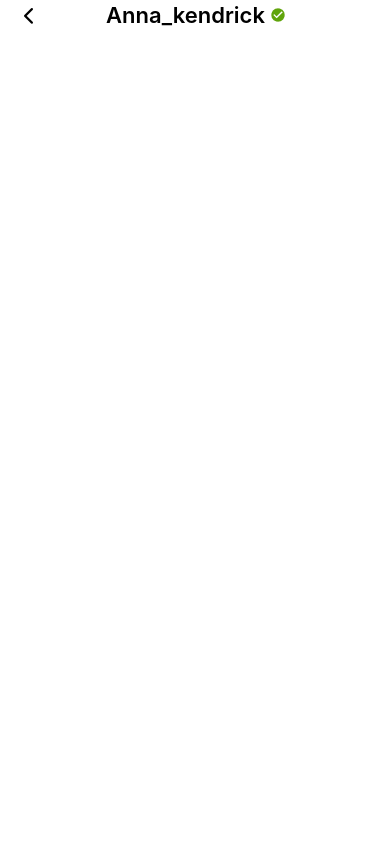
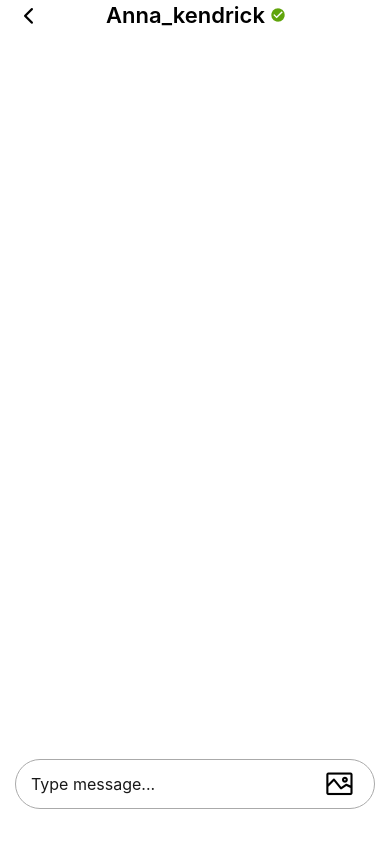
Before and after one commit to TruthTheDeveloper/Plug, a React Native app: screen / in a window 390 px wide. Built offline with nearby package versions, Linux system fonts and the light colour scheme.

Commit message:
December 15th

```diff
--- /dev/null
+++ b/App/components/Chat/ChatInputBar.tsx
@@ -0,0 +1,72 @@
+import React, {FC} from 'react';
+import { View, Text, StyleSheet, Dimensions, TextInput } from 'react-native';
+
+import Icon1 from 'react-native-vector-icons/AntDesign';
+import Icon2 from 'react-native-vector-icons/Ionicons';
+
+const {width} = Dimensions.get('window');
+
+interface ChatBarProps {
+    text: string,
+    setText:(e: string) => void
+}
+
+const ChatInputBar:FC<ChatBarProps> = ({text, setText}):JSX.Element => {
+    return(
+        <View style={styles.container}>
+            <View style={styles.main}>
+                <TextInput placeholder='Type message...' style={styles.input} onChangeText={(e) => setText(e)} />
+                <View style={styles.IconContainer}>
+                    {!text ?
+                        <Icon1 name='picture' color='#000' size={30} />
+                        :
+                        <Icon2 name='ios-send' color='#3345EB' size={30} style={styles.sendButton} />
+                    }
+                </View>
+            </View>
+        </View>
+    )
+};
+
+const styles = StyleSheet.create({
+    container: {
+        height: 70,
+        width: width,
+        backgroundColor: '#FFF',
+        paddingTop: 10
+    },
+    main: {
+        height: 50,
+        width: width - 30,
+        marginLeft: 15,
+        borderRadius: 25,
+        borderWidth: 1,
+        borderColor: '#aaaaaa',
+        backgroundColor: '#fff',
+        display: 'flex',
+        flexDirection: 'row',
+        alignItems: 'center'
+    },
+    input: {
+        height: 40,
+        width: width - 100,
+        paddingLeft: 15,
+        fontSize: 16,
+        color: '#000',
+        opacity: 0.9
+    },
+    IconContainer: {
+        height: 50,
+        width: 67,
+        // backgroundColor: 'red',
+        display: 'flex',
+        alignItems: 'center',
+        justifyContent: 'center'
+    },
+    sendButton: {
+        alignSelf: 'flex-end',
+        paddingRight: 10
+    }
+});
+
+export default ChatInputBar;
--- a/App/components/Chat/ChatView.tsx
+++ b/App/components/Chat/ChatView.tsx
@@ -1,14 +1,19 @@
-import React from 'react';
+import React, { useState } from 'react';
 import { View, Text, StyleSheet, Dimensions } from 'react-native';
 
 import ChatHeader from './ChatHeader';
+import ChatInputBar from './ChatInputBar';
 
 const {height} = Dimensions.get('window');
 
 const ChatView = () => {
+    const [text, setText] = useState<any>();
+
     return(
         <View style={styles.container}>
             <ChatHeader username='Anna_kendrick' active />
+            <View style={styles.chatSection} />
+            <ChatInputBar text={text} setText={(e:string) => setText(e)} />
         </View>
     )
 };
@@ -18,6 +23,10 @@
         height: height,
         width: '100%',
         backgroundColor: '#fff'
+    },
+    chatSection: {
+        height: height - 135,
+        backgroundColor: '#FFF'
     }
 });
 
```
Also changed, not shown: App/components/Chat/ChatItem.tsx (added).
